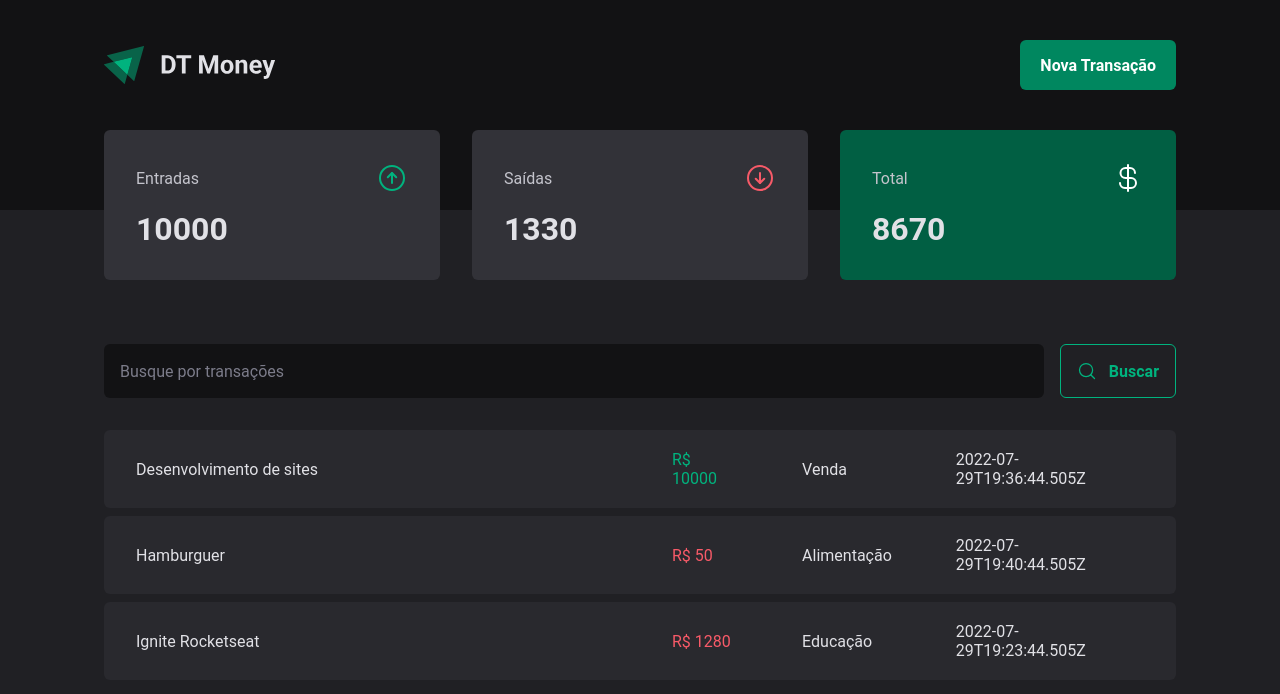
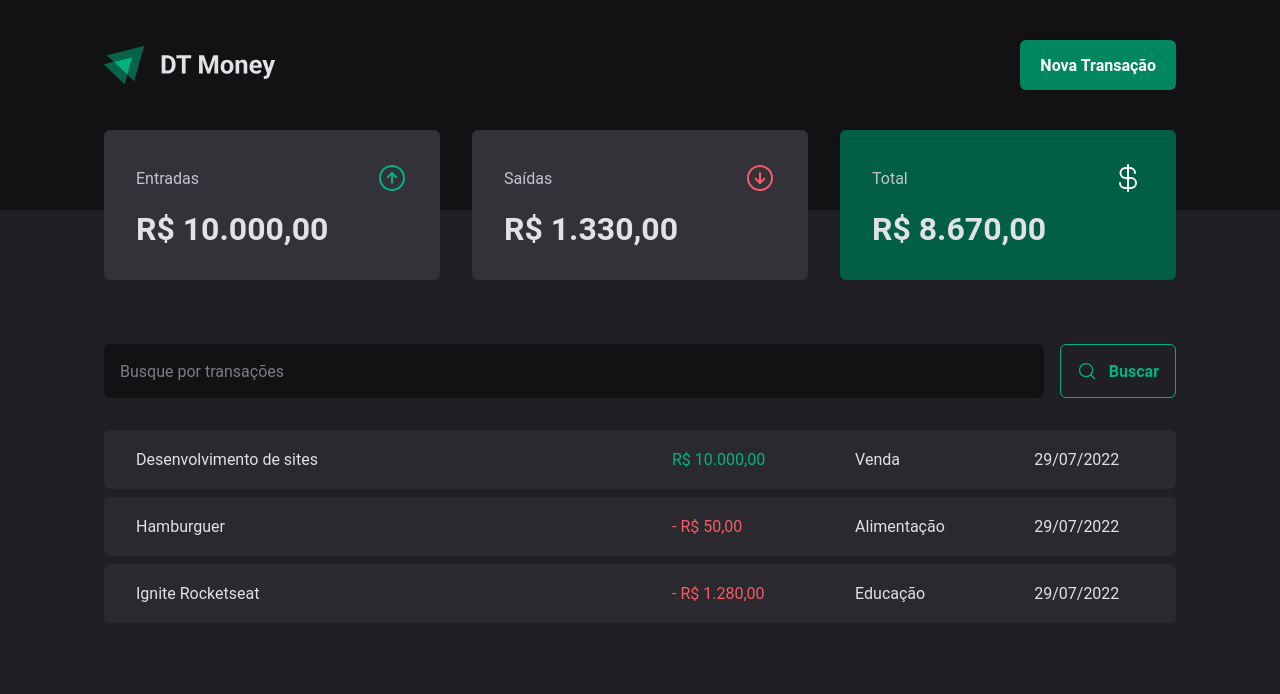
Before and after one commit to freitasDavi/03-dt-money, a React (Vite) app: page / in a window 1280 px wide. Shown: the top 694 px of the page. Built offline with nearby package versions, Linux system fonts and the light colour scheme; data requests are answered from the project's data file.

Commit message:
Formatted Price and Date

```diff
--- a/src/components/Summary/index.tsx
+++ b/src/components/Summary/index.tsx
@@ -2,6 +2,7 @@
 import { ArrowCircleDown, ArrowCircleUp, CurrencyDollar } from "phosphor-react";
 import { useContext } from "react";
 import { TransactionsContext } from "../../contexts/TransactionsContext";
+import { priceFormatter } from "../../utils/formatter";
 
 export function Summary () {
     const { transactions } = useContext(TransactionsContext);
@@ -35,7 +36,7 @@
                     <span>Entradas</span>
                     <ArrowCircleUp size={32} color={"#00b37e"} />
                 </header>
-                <strong>{summary.income}</strong>
+                <strong>{priceFormatter.format(summary.income)}</strong>
             </SummaryCard>
 
             <SummaryCard>
@@ -43,7 +44,7 @@
                     <span>Saídas</span>
                     <ArrowCircleDown size={32} color={"#f75a68"} />
                 </header>
-                <strong>{summary.outcome}</strong>
+                <strong>{priceFormatter.format(summary.outcome)}</strong>
             </SummaryCard>
 
             <SummaryCard variant="green">
@@ -51,7 +52,7 @@
                     <span>Total</span>
                     <CurrencyDollar size={32} color={"#fff"} />
                 </header>
-                <strong>{summary.total}</strong>
+                <strong>{priceFormatter.format(summary.total)}</strong>
             </SummaryCard>
         </SummaryContainer>
     )
--- a/src/pages/Transactions/index.tsx
+++ b/src/pages/Transactions/index.tsx
@@ -2,6 +2,7 @@
 import { Header } from "../../components/Header";
 import { Summary } from "../../components/Summary";
 import { TransactionsContext } from "../../contexts/TransactionsContext";
+import { dateFormatter, priceFormatter } from "../../utils/formatter";
 import { SearchForm } from "./components/SearchForm";
 import { PriceHighlight, TransactionsContainer, TransactionsTable } from "./styles";
 
@@ -23,10 +24,13 @@
                             <tr key={transaction.id}>
                                 <td width="50%">{transaction.description}</td>
                                 <td>
-                                    <PriceHighlight variant={transaction.type}>R$ {transaction.price}</PriceHighlight>
+                                    <PriceHighlight variant={transaction.type}>
+                                        { transaction.type === 'outcome' && '- '}
+                                        {priceFormatter.format(transaction.price)}
+                                    </PriceHighlight>
                                 </td>
                                 <td>{transaction.category}</td>
-                                <td>{transaction.createdAt}</td>
+                                <td>{dateFormatter.format(new Date(transaction.createdAt))}</td>
                             </tr>
                         ))}
                     </tbody>
--- /dev/null
+++ b/src/utils/formatter.ts
@@ -0,0 +1,6 @@
+export const dateFormatter = new Intl.DateTimeFormat('pt-BR');
+
+export const priceFormatter = new Intl.NumberFormat('pt-BR', {
+    style: 'currency',
+    currency: 'BRL',
+});
```
